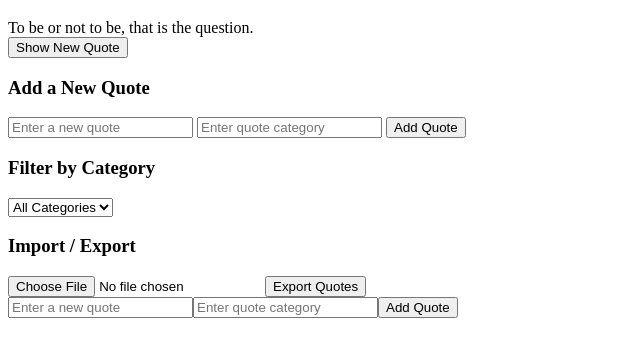
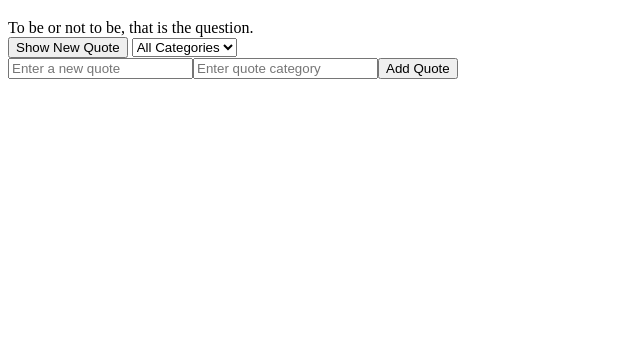
Before and after one commit to ronaldbett64/alx_fe_javascript, a plain HTML site: page dom-manipulation/index.html in a window 1280 px wide. Shown: the part 61-418 px from the top of the page, without its empty margins (0-640 px from the left). Drawn offline with Linux system fonts and the light colour scheme.

Commit message:
Update index.html

```diff
--- a/dom-manipulation/index.html
+++ b/dom-manipulation/index.html
@@ -9,20 +9,10 @@
   <h1>Dynamic Quote Generator</h1>
   <div id="quoteDisplay"></div>
   <button id="newQuote">Show New Quote</button>
-
-  <h3>Add a New Quote</h3>
-  <input id="newQuoteText" type="text" placeholder="Enter a new quote" />
-  <input id="newQuoteCategory" type="text" placeholder="Enter quote category" />
-  <button id="addQuoteBtn">Add Quote</button>
-
-  <h3>Filter by Category</h3>
   <select id="categoryFilter">
     <option value="all">All Categories</option>
   </select>
-
-  <h3>Import / Export</h3>
-  <input type="file" id="importFile" accept=".json" />
-  <button id="exportBtn">Export Quotes</button>
+  <!-- Don't add the form inputs manually; let JS do it via createAddQuoteForm() -->
 
   <script src="script.js"></script>
 </body>
```
